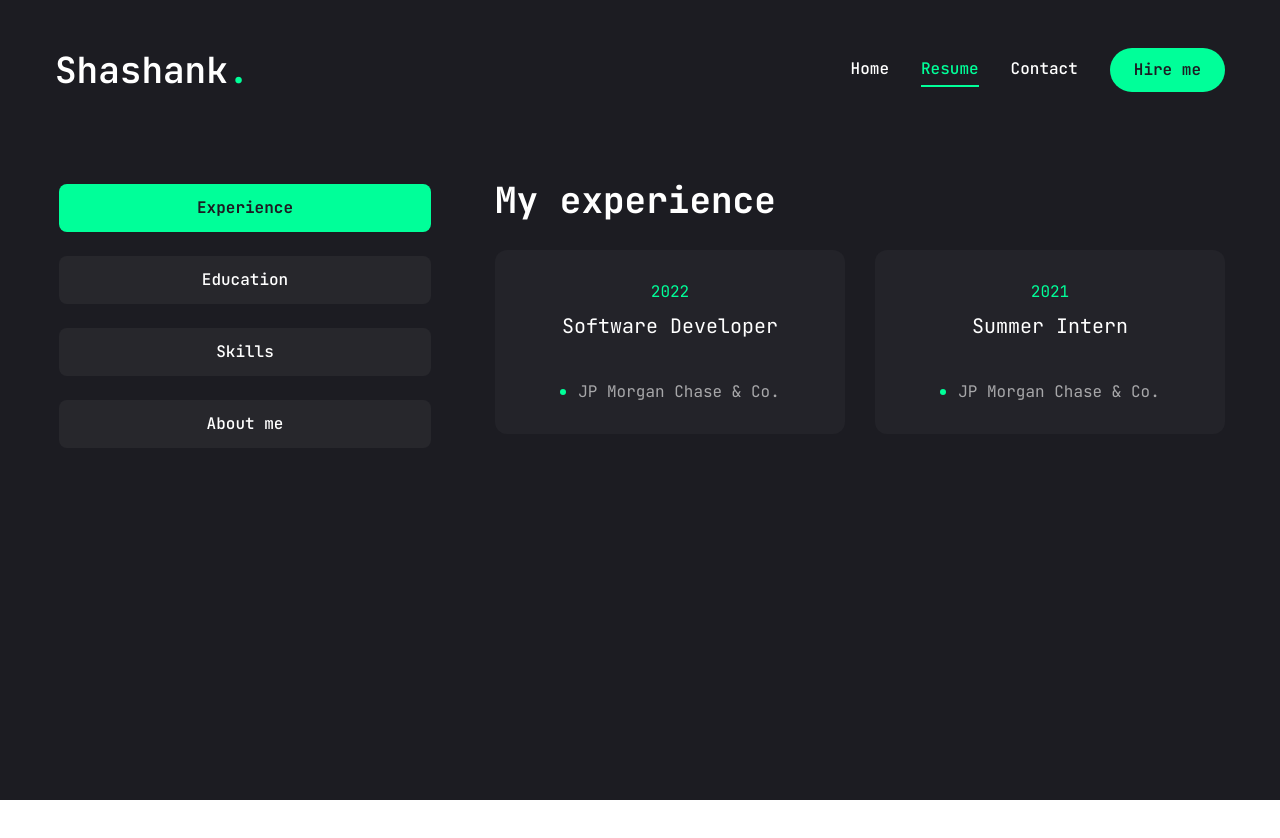
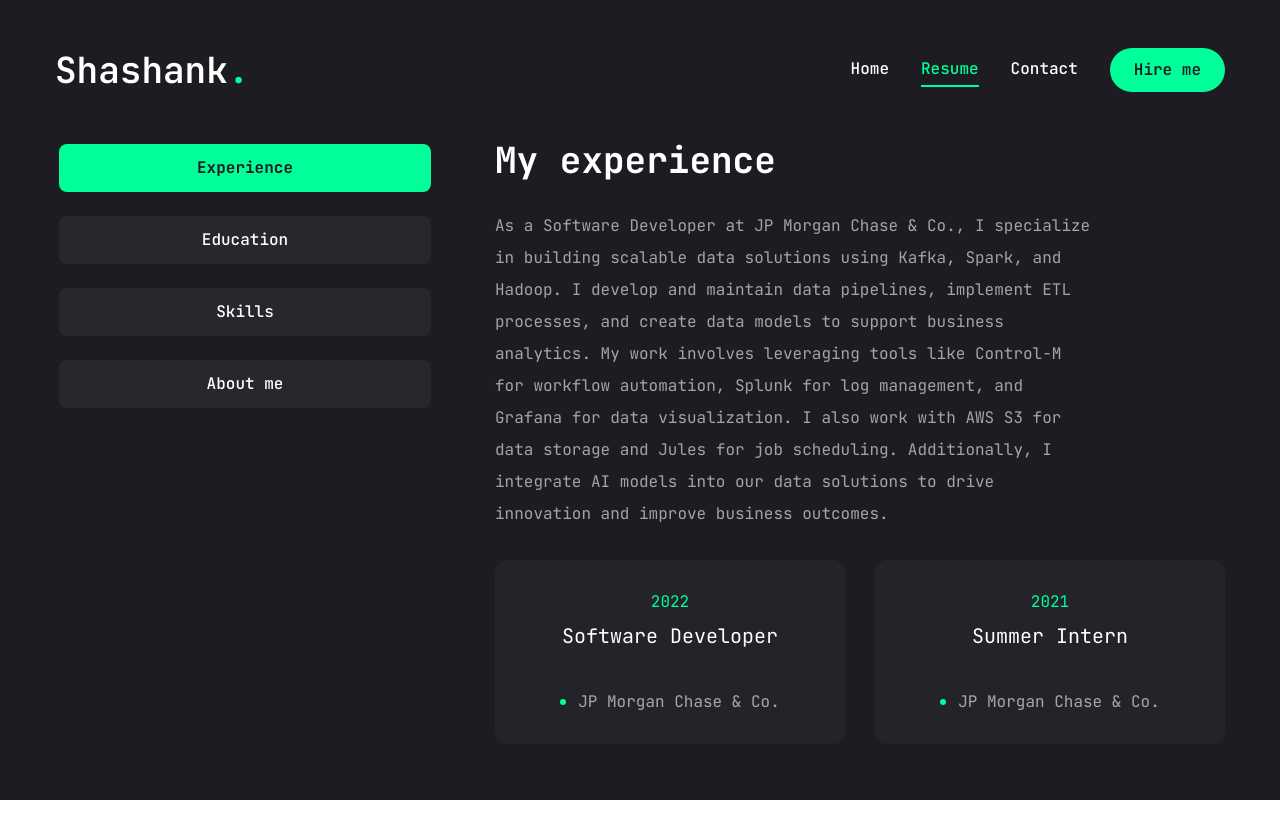
Before and after one commit to UnVieuX/shashank-portfolio, a Next.js app in the folder shashank-portfolio/: page /resume in a window 1280 px wide. Shown: the top 838 px of the page. Before the commit the page ends 800 px from the top, so only its background shows below. Built offline with nearby package versions, Linux system fonts and the light colour scheme.

Commit message:
Update page.jsx

```diff
--- a/shashank-portfolio/app/resume/page.jsx
+++ b/shashank-portfolio/app/resume/page.jsx
@@ -162,9 +162,9 @@ const Resume = () => {
               <TabsContent value="experience" className="w-full">
                 <div className="flex flex-col gap-[30px] text-center xl:text-left">
                   <h3 className="text-4xl font-bold">{experience.title}</h3>
-{/*                   <p className="max-w-[600px] text-white/60 mx-auto xl:mx-0">
+                  <p className="max-w-[600px] text-white/60 mx-auto xl:mx-0">
                     {experience.description}
-                  </p> */}
+                  </p>
                   <ScrollArea className="h-[400px]">
                     <ul className="grid grid-cols-1 lg:grid-cols-2 gap-[30px]">
                       {experience.items.map((item, index) => {
@@ -221,9 +221,9 @@ const Resume = () => {
                 <div className="flex flex-col gap-[30px]">
                   <div className="flex flex-col gap-[30px] text-center xl:text-left">
                     <h3 className="text-4xl font-bold">{skills.title}</h3>
-                    <p className="max-w-[600px] text-white/60 mx-auto xl:mx-0">
+{/*                     <p className="max-w-[600px] text-white/60 mx-auto xl:mx-0">
                       {skills.description}
-                    </p>
+                    </p> */}
                   </div>
                   <ScrollArea className="h-[400px]">
                     <ul className="grid grid-cols-2 sm:grid-cols-3 md:grid-cols-5 xl:grid-cols-5 xl:gap-2 gap-4">
```
